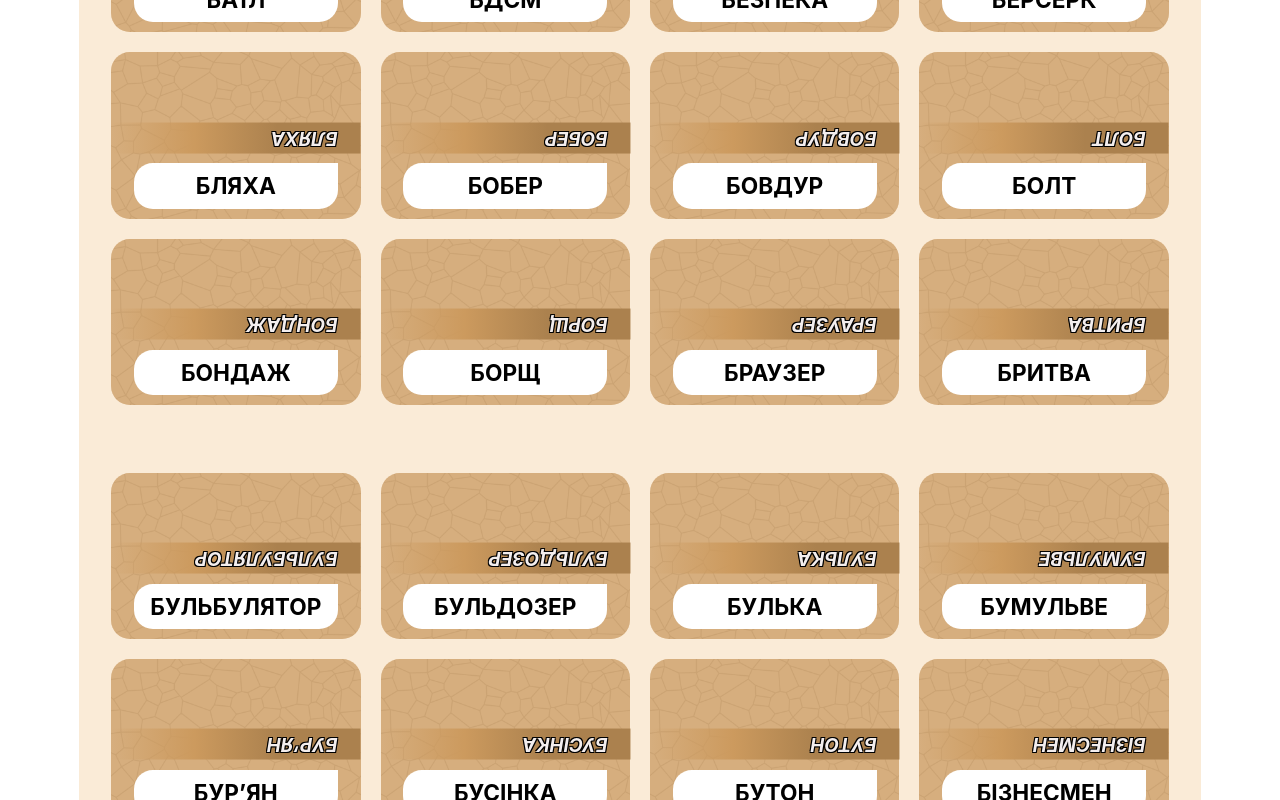
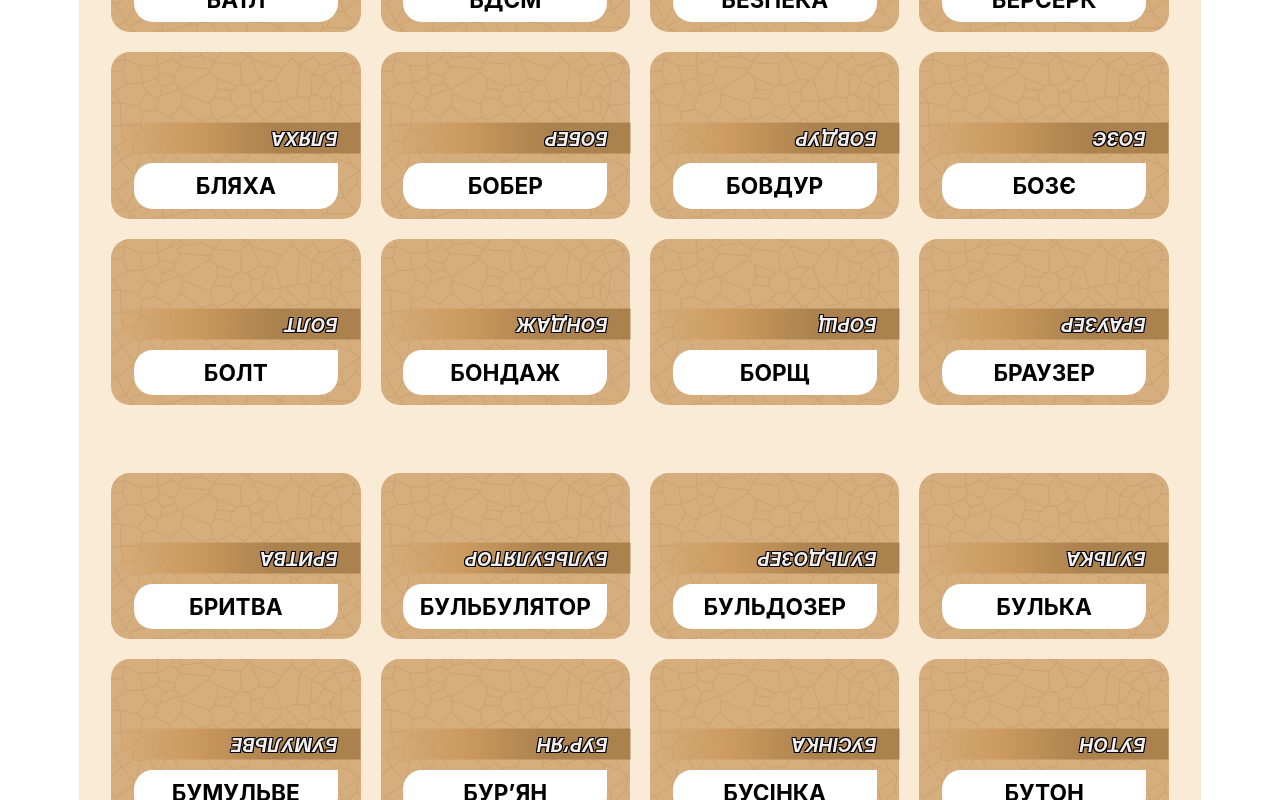
Before and after one commit to DonJuan-DeMarco/codenames2, a React (Create React App) app: page / in a window 1280 px wide. Shown: the part 2220-3020 px from the top of the page. Built offline with nearby package versions, Linux system fonts and the light colour scheme; the HTML template or start-up script is replaced by a standard one.

Commit message:
fucking apple bullshit

```diff
--- a/src/App.css
+++ b/src/App.css
@@ -1,5 +1,8 @@
 * {
 	overflow: visible;
+}
+body {
+	-webkit-text-size-adjust: none;
 }
 .App-logo {
 	height: 40vmin;
--- a/src/words.js
+++ b/src/words.js
@@ -117,7 +117,7 @@ const word_set = new Set([
 	'говерла',
 	'карпати',
 	'забіяка',
-	'ян',
+	'бозє',
 	'гопнік',
 	'перу',
 	'манчестер',
@@ -126,7 +126,7 @@ const word_set = new Set([
 	'шлем',
 	'ракушка',
 	'нокаут',
-	'нокдаун',
+	'ребро',
 	'армані',
 	'гуччі',
 	'торба',
```
